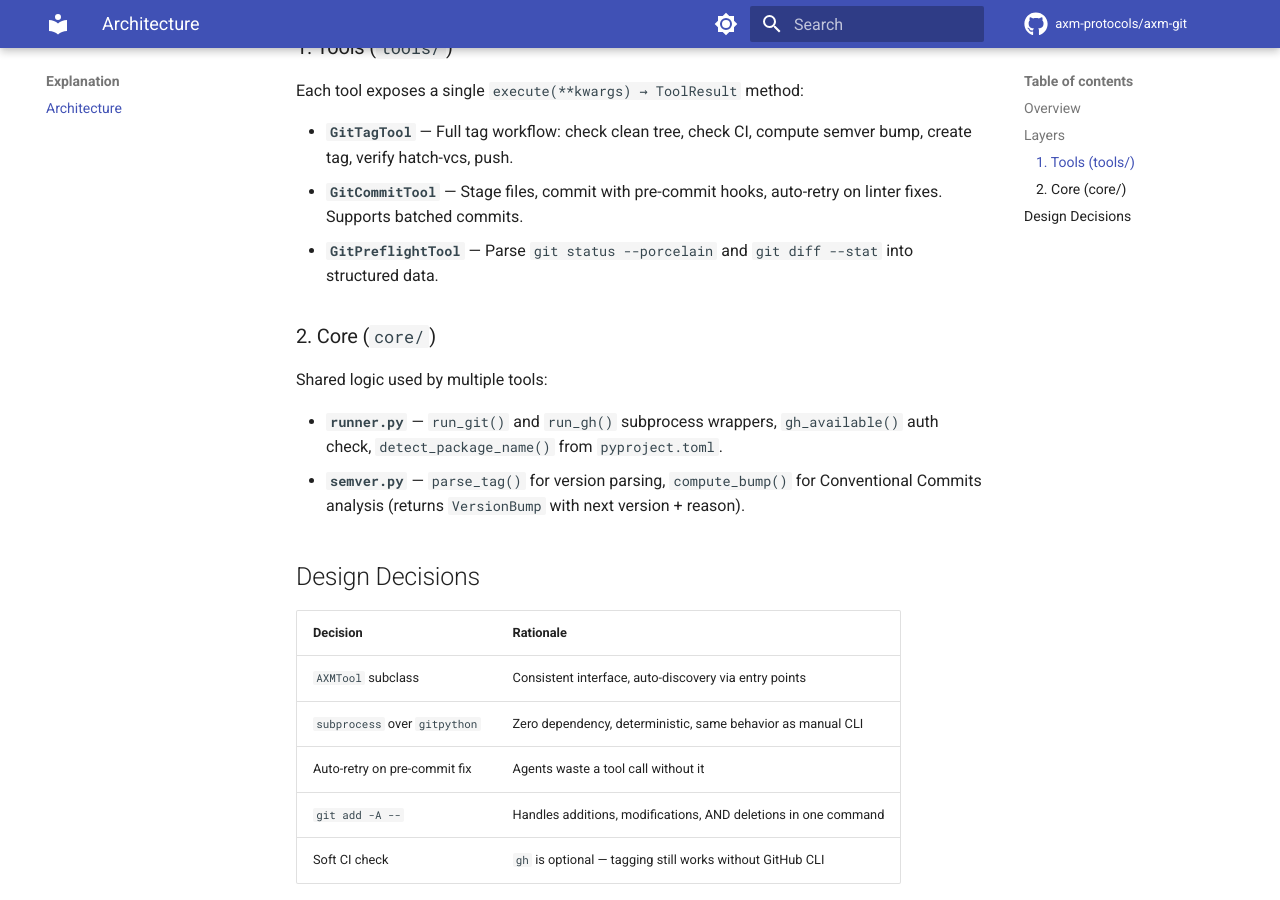
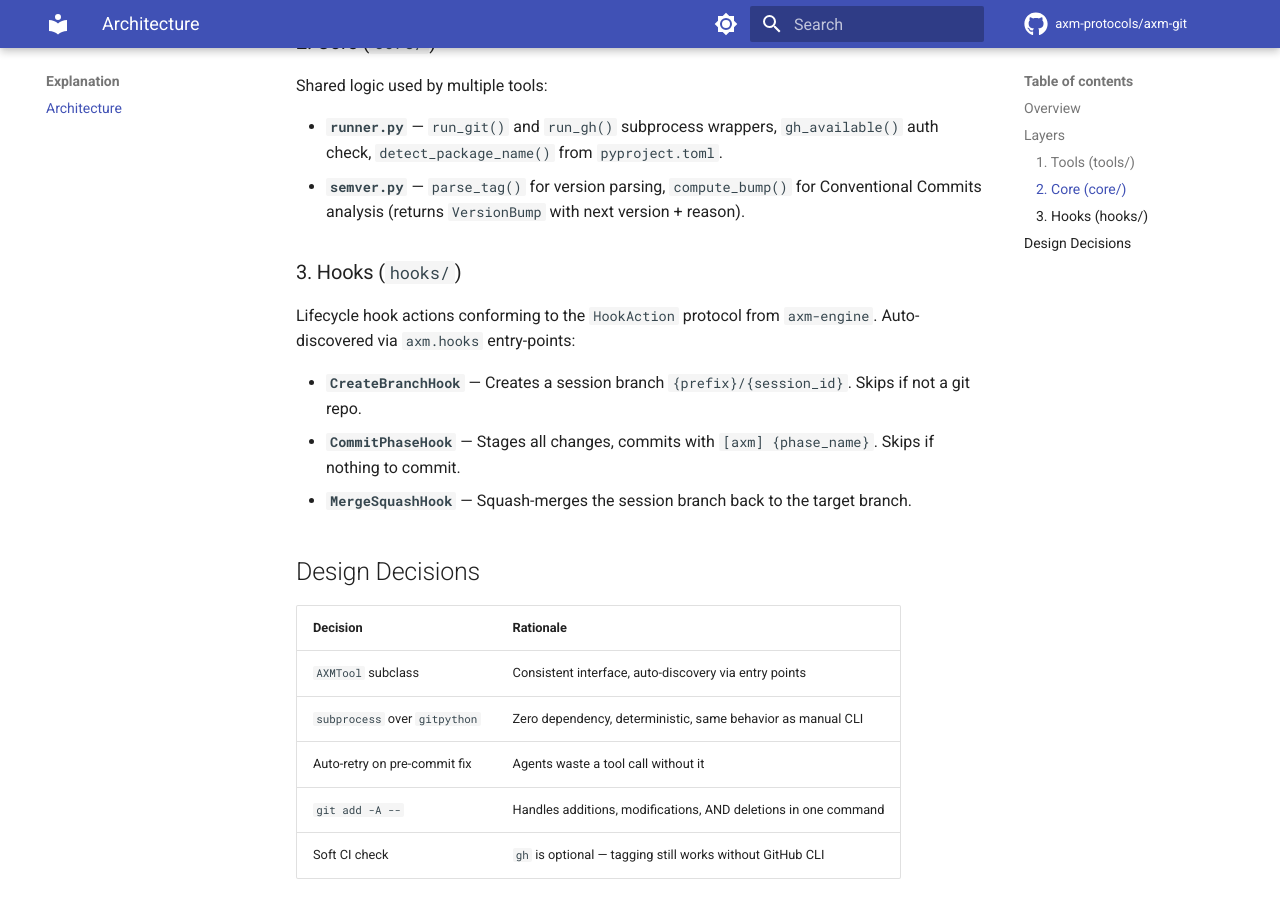
Before and after one commit to axm-protocols/axm-forge, an MkDocs documentation site: the page built from docs/explanation/architecture.md, in a window 1280 px wide and 900 px high, scrolled down 991 px. Built offline with MkDocs 1.6.1 and Material for MkDocs 9.7.7, drawn with Linux system fonts in a browser that asks for light colours; comment, search, counter and statistics services are not loaded.

Commit message:
docs(hooks): document lifecycle hook actions
Add hooks feature to README, index.md, reference table, and
architecture diagram. Update test count from 69 to 81.

All three hooks (CreateBranchHook, CommitPhaseHook, MergeSquashHook)
are now documented in the architecture mermaid diagram, reference
table, and feature lists.

````diff
--- a/docs/explanation/architecture.md
+++ b/docs/explanation/architecture.md
@@ -16,6 +16,12 @@
         Preflight["GitPreflightTool"]
     end
 
+    subgraph "Hooks"
+        CB["CreateBranchHook"]
+        CP["CommitPhaseHook"]
+        MS["MergeSquashHook"]
+    end
+
     subgraph "Core"
         Runner["runner.py"]
         Semver["semver.py"]
@@ -26,6 +32,10 @@
         GH["gh CLI"]
     end
 
+    subgraph "axm-engine"
+        Registry["HookRegistry"]
+    end
+
     MCP --> Tag
     MCP --> Commit
     MCP --> Preflight
@@ -33,8 +43,14 @@
     Tag --> Semver
     Commit --> Runner
     Preflight --> Runner
+    CB --> Runner
+    CP --> Runner
+    MS --> Runner
     Runner --> Git
     Runner --> GH
+    Registry -.->|"entry-point discovery"| CB
+    Registry -.-> CP
+    Registry -.-> MS
 ```
 
 ## Layers
@@ -54,6 +70,14 @@
 - **`runner.py`** — `run_git()` and `run_gh()` subprocess wrappers, `gh_available()` auth check, `detect_package_name()` from `pyproject.toml`.
 - **`semver.py`** — `parse_tag()` for version parsing, `compute_bump()` for Conventional Commits analysis (returns `VersionBump` with next version + reason).
 
+### 3. Hooks (`hooks/`)
+
+Lifecycle hook actions conforming to the `HookAction` protocol from `axm-engine`. Auto-discovered via `axm.hooks` entry-points:
+
+- **`CreateBranchHook`** — Creates a session branch `{prefix}/{session_id}`. Skips if not a git repo.
+- **`CommitPhaseHook`** — Stages all changes, commits with `[axm] {phase_name}`. Skips if nothing to commit.
+- **`MergeSquashHook`** — Squash-merges the session branch back to the target branch.
+
 ## Design Decisions
 
 | Decision | Rationale |
````
Also changed, not shown: README.md (+2 -1 lines), docs/index.md (+1 -0 lines), docs/reference/cli.md (+10 -0 lines).
